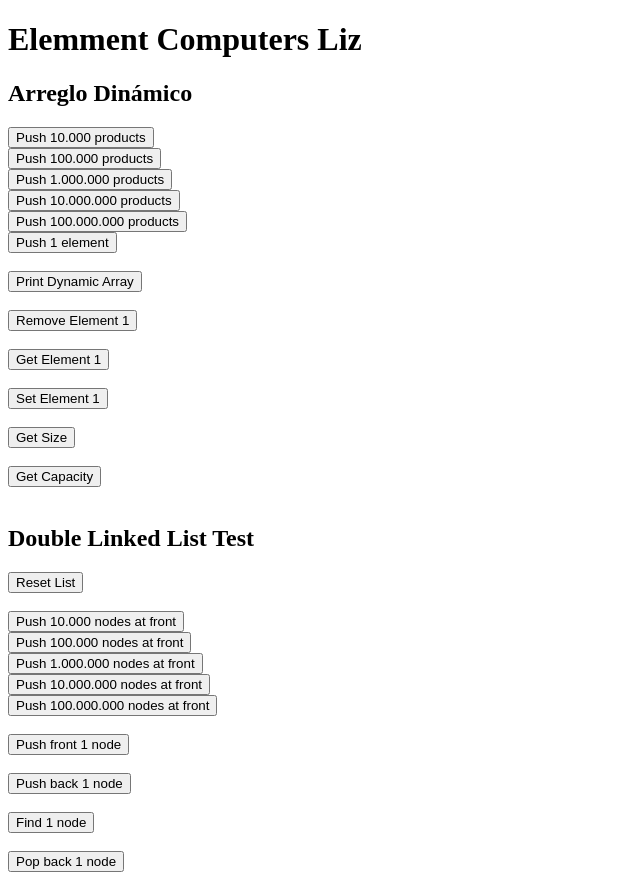
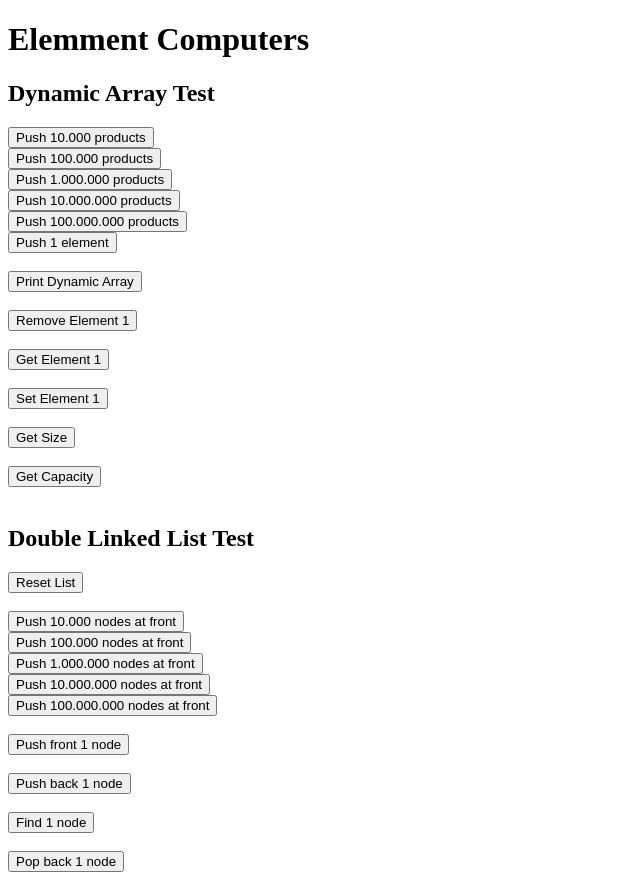
Before and after one commit to jeissonbarriga/elemment-computers, an Angular app: page / in a window 1280 px wide. Shown: the whole page, without its empty margins (0-640 px from the left). Built offline with nearby package versions, Linux system fonts and the light colour scheme.

Commit message:
Se modifica título principal

```diff
--- a/src/app/app.component.html
+++ b/src/app/app.component.html
@@ -1,7 +1,7 @@
-<h1>Elemment Computers Liz</h1>
+<h1>Elemment Computers</h1>
 
 
-<h2>Arreglo Dinámico</h2>
+<h2>Dynamic Array Test</h2>
 <!-- Arreglo Dinámico -->
 <button (click)="dPushBack(10000)">Push 10.000 products</button><br>
 <button (click)="dPushBack(100000)">Push 100.000 products</button><br>
```
